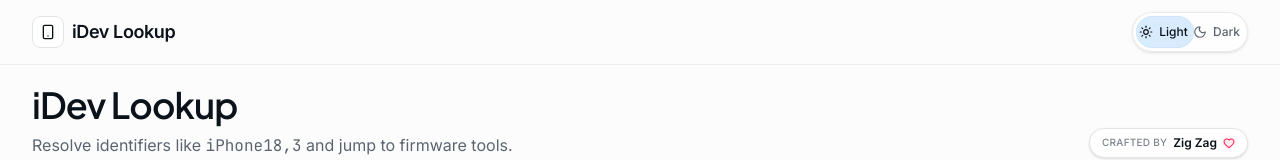
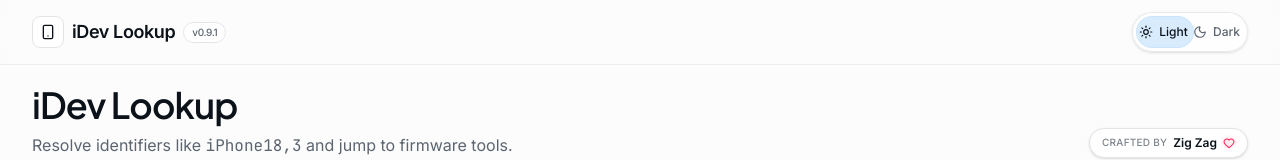
Before and after one commit to zigzag-007/iDev-lookup, a Next.js app: page / in a window 1280 px wide. Shown: the top 160 px of the page. Built offline with nearby package versions, Linux system fonts and the light colour scheme; no server answers.

Commit message:
Add header version badge for iDev Lookup.
Display the current site version (v0.9.1) beside the brand in the top header, following the small version-chip pattern used in MarkTide.

```diff
--- a/components/site-header.tsx
+++ b/components/site-header.tsx
@@ -19,6 +19,9 @@ export function SiteHeader() {
             <Smartphone className="size-4" />
           </span>
           <span className="text-base sm:text-lg">iDev Lookup</span>
+          <span className="rounded-full border border-border bg-card px-2 py-0.5 text-[10px] font-medium text-muted-foreground">
+            v0.9.1
+          </span>
         </Link>
 
         <div className="flex items-center gap-2">
```
